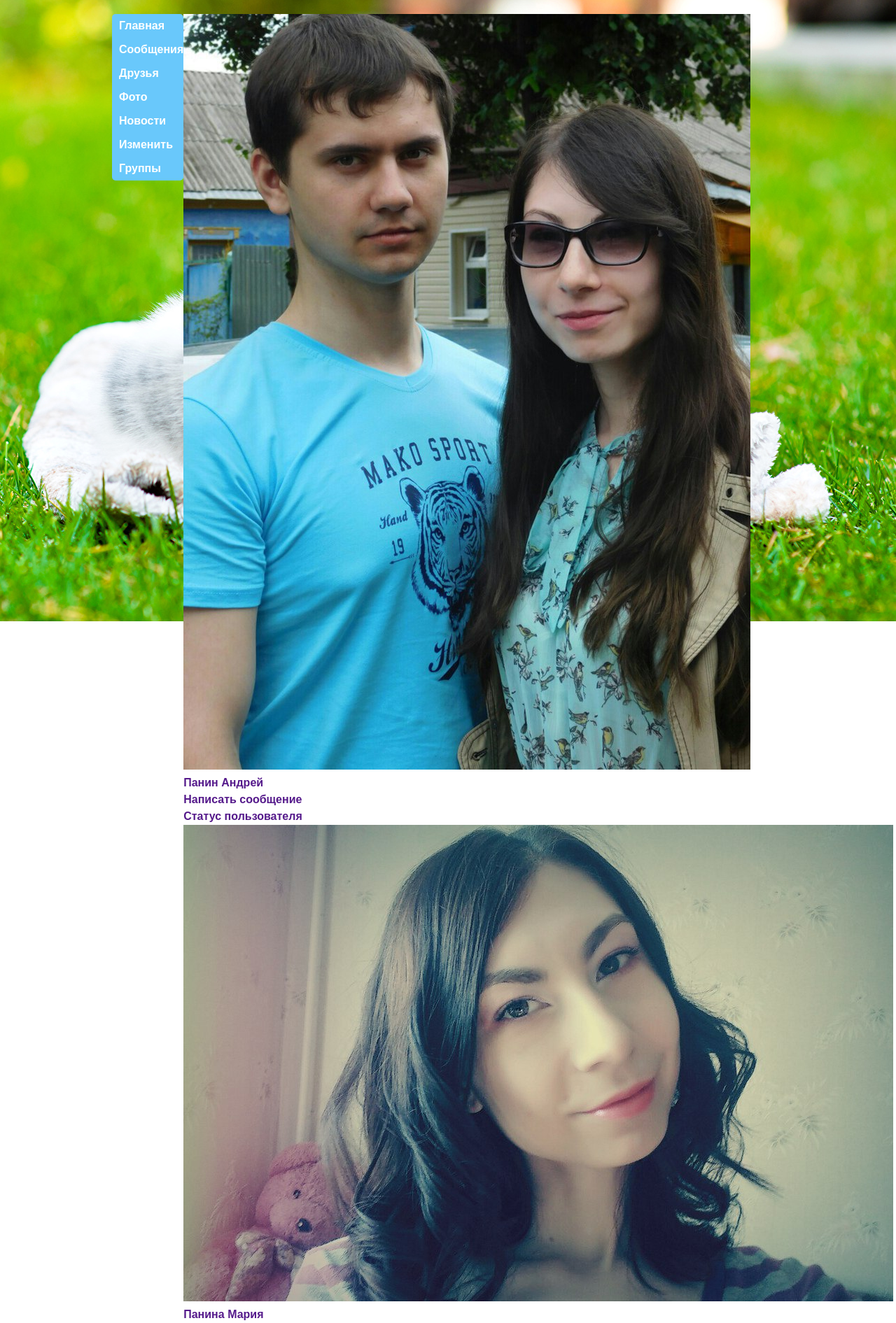
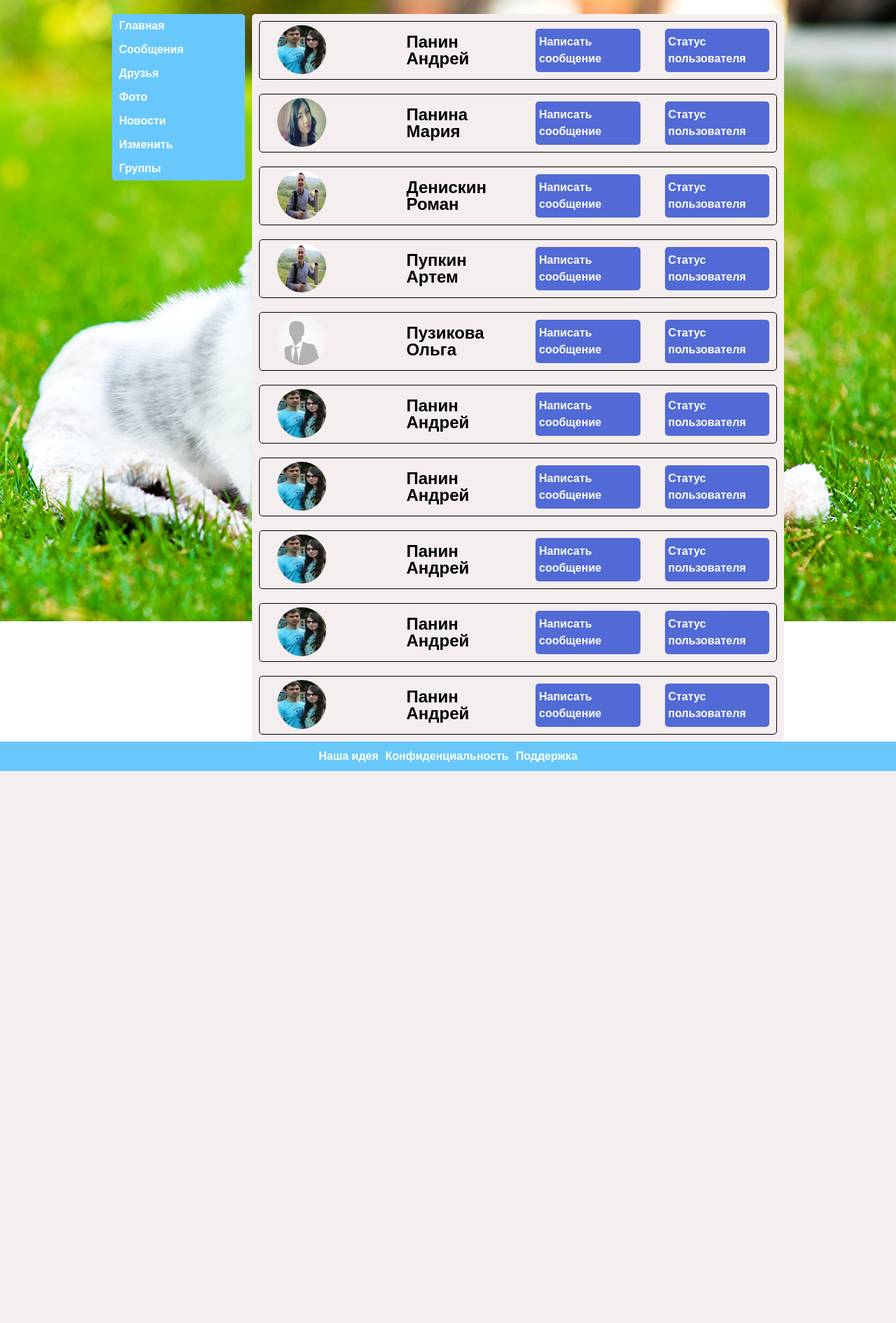
Before and after one commit to Bugaga159/animal-site, a PHP site: page /friends.html in a window 1280 px wide; the page is wider, and only the part inside the window is pictured. Shown: the part 42-1933 px from the top of that part at 70% size. After the commit the page ends 1144 px from the top of that part, so only its background shows below. Run offline with PHP 8.4, Linux system fonts and the light colour scheme.

Commit message:
стили для страниц фото и друзья

```diff
--- a/css/style.css
+++ b/css/style.css
@@ -429,6 +429,92 @@ div#carousel {
 .news button:focus {
     opacity: 0.7;
 }
+/*-------------------------------------FRIENDS PAGE-----------------------------------*/
+
+.friends {
+    display: flex;
+    -webkit-flex-direction: column;
+        -ms-flex-direction: column;
+            flex-direction: column;
+    width: 80%;
+    margin-left: 10px;
+    background: rgb(245, 238, 238);
+    -webkit-border-radius: 5px;
+            border-radius: 5px;
+}
+
+.friends__list ul {
+    display: flex;
+    -webkit-justify-content: space-between;
+            justify-content: space-between;
+    margin: 10px;
+    border: 1px solid;
+    -webkit-border-radius: 5px;
+            border-radius: 5px;
+}
+.friends__list li {
+    width: 25%;
+    padding-left: 10px;
+    margin-left: 15px;
+
+}
+.friends__list img {
+    padding-top: 5px;
+    height: 70px;
+    width: 70px;
+    -webkit-border-radius: 50%;
+            border-radius: 50%;
+}
+.friends__list a{
+    display: block;
+
+}
+
+.friend__message {
+    padding: 7px 5px;
+    border: 0 solid;
+    border-radius: 5px;
+    margin-top: 10px;
+    background-color: #526ad5;
+    color: #fff;
+    font-size: 16px;
+    font-weight: bold;
+    margin-right: 10px;
+}
+.friend__name {
+    margin-top: 17px;
+    font-size: 24px;
+    color: #000;
+}
+.friends__list ul:hover,
+.friends__list ul:focus {
+    background: #69c8fb;
+}
+.friend__message:hover,
+.friend__message:focus {
+    opacity: 0.7;
+}
+
+/*-------------------------------------IMAGE USER-------------------------------------*/
+
+.main__image {
+    width: 80%;
+    margin-left: 30px;
+    background-color: #fff;
+ }
+ .image__user {
+    display: flex;
+    -webkit-justify-content: center;
+            justify-content: center;
+    margin-top: 10px;
+ }
+
+#collage{ width: 600px;}
+#collage img{ display: block; float: left;}
+.clear{ *zoom: 1;}
+.clear:before,
+.clear:after { display: table; content: ""; line-height: 0;}
+.clear:after { clear: both;}
 
 
 /*-------------------------------------FOOTER-----------------------------------------*/
```
